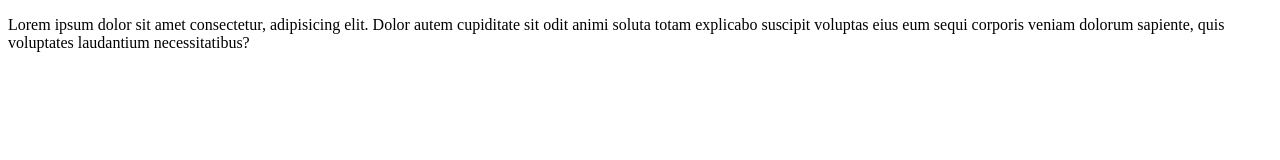
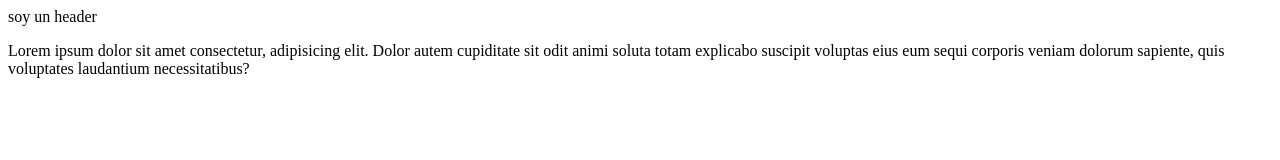
Before and after one commit to kersiancoder/demo-clase-git, a plain HTML site: page index.html in a window 1280 px wide. Drawn offline with Linux system fonts and the light colour scheme.

Commit message:
agregmos header

```diff
--- a/index.html
+++ b/index.html
@@ -1,6 +1,9 @@
 <!DOCTYPE html>
 <html lang="en">
 <head>
+    <header>
+        soy un header
+    </header>
     <meta charset="UTF-8">
     <meta http-equiv="X-UA-Compatible" content="IE=edge">
     <meta name="viewport" content="width=device-width, initial-scale=1.0">
```
